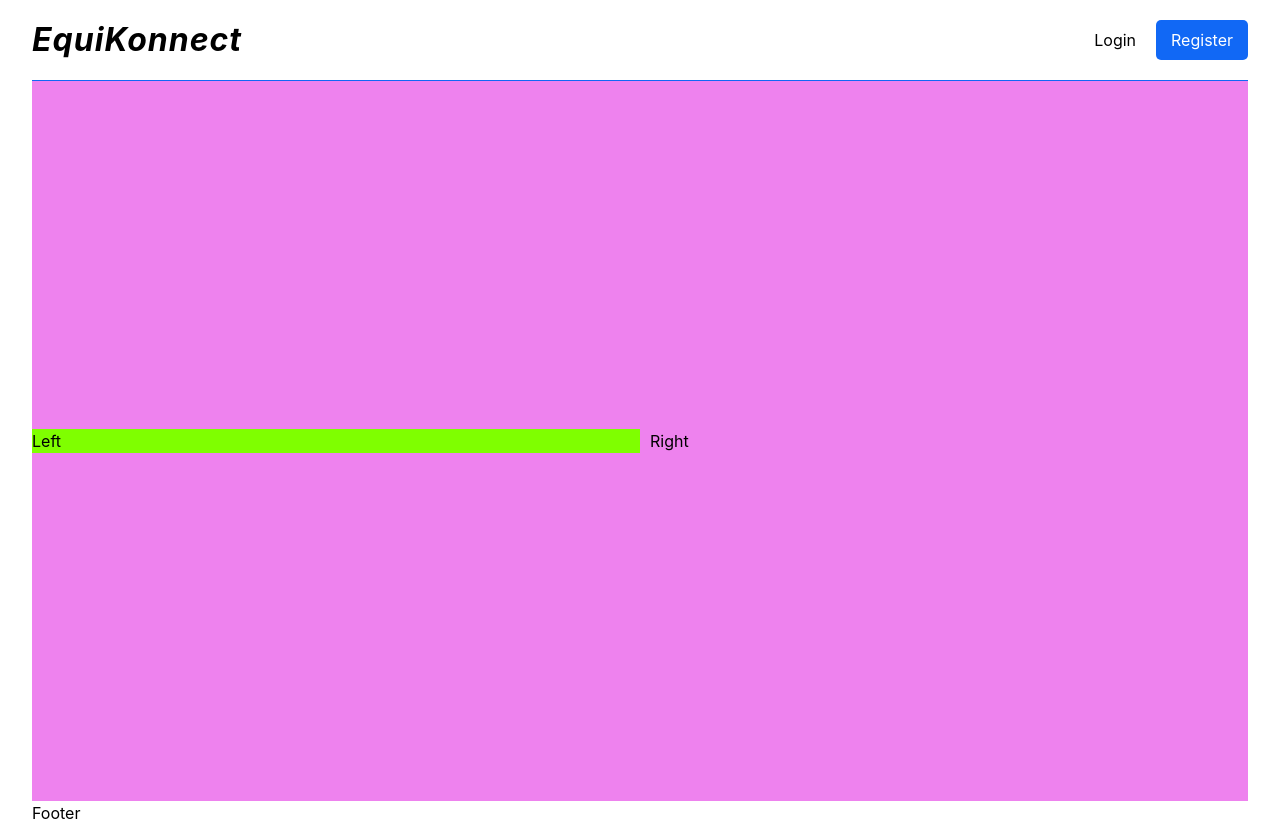
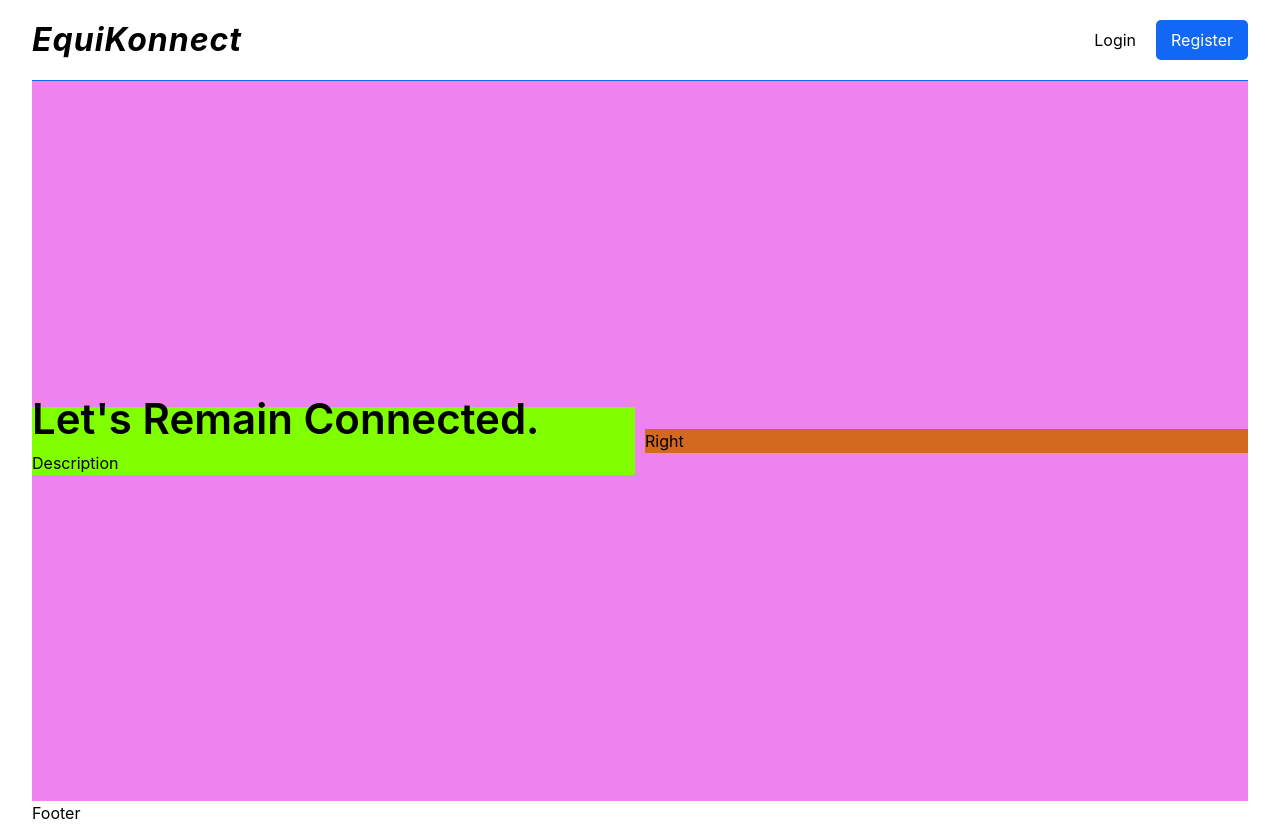
Before and after one commit to The-Jitu-Assignments/connect, a React (Vite) app in the folder frontend/: page / in a window 1280 px wide. Built offline with nearby package versions, Linux system fonts and the light colour scheme.

Commit message:
added a home page title

```diff
--- a/frontend/src/pages/home/Home.jsx
+++ b/frontend/src/pages/home/Home.jsx
@@ -7,7 +7,12 @@ const Home = () => {
     <div>
       <Header />
       <div className='home-main'>
-        <div className='home-main_left'>Left</div>
+        <div className='home-main_left'>
+          <div className='home-left_title'>
+            Let's Remain Connected.
+          </div>
+          <div>Description</div>
+        </div>
         <div className='home-main_right'>Right</div>
       </div>
       <div>Footer</div>
--- a/frontend/src/pages/home/home.css
+++ b/frontend/src/pages/home/home.css
@@ -7,6 +7,20 @@
 }
 
 .home-main_left {
+  display: flex;
+  flex-direction: column;
+  gap: 20px;
   background-color: chartreuse;
   width: 50%;
 }
+
+.home-left_title {
+  font-size: 42px;
+  font-weight: 600;
+}
+
+
+.home-main_right {
+  background-color: chocolate;
+  width: 50%;
+}
```
